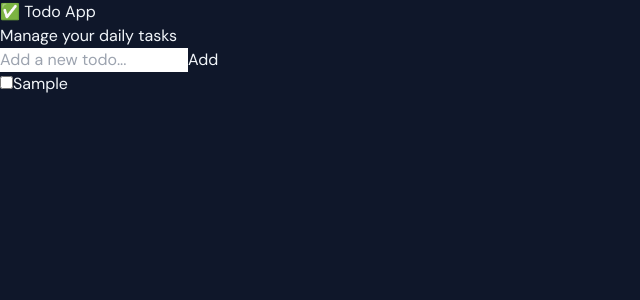
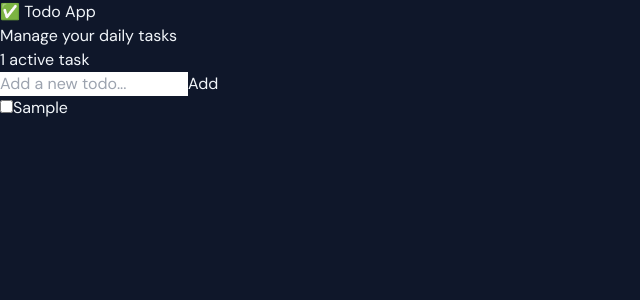
Before and after one commit to Teoteo11/unict-todo-app, a React (Vite) app: page / in a window 1280 px wide. Both pictures are taken after typing "Sample" into the empty fields and a click on the button "Add". Shown: the top 300 px of the page, without its empty margins (0-640 px from the left). Built offline with nearby package versions, Linux system fonts and the light colour scheme.

Commit message:
06 - conditional rendering

```diff
--- a/src/App.tsx
+++ b/src/App.tsx
@@ -16,10 +16,12 @@ function App() {
     setTodos([...todos, newTodo]);
   };
 
+  const activeCount = todos.filter((t) => !t.completed).length;
+
   return (
     <div className="min-h-screen bg-slate-900 flex items-center justify-center p-4">
       <div className="w-full max-w-lg">
-        <Header />
+        <Header activeCount={activeCount} />
         <TodoForm onAdd={addTodo} />
         <TodoList todos={todos} />
       </div>
--- a/src/components/Header.tsx
+++ b/src/components/Header.tsx
@@ -1,4 +1,8 @@
-function Header() {
+interface HeaderProps {
+  activeCount?: number;
+}
+
+function Header({ activeCount }: HeaderProps) {
   return (
     <div className="text-center mb-10">
       <h1 className="text-4xl font-bold text-white tracking-tight">
@@ -7,6 +11,12 @@ function Header() {
       <p className="text-slate-400 mt-2 text-sm">
         Manage your daily tasks
       </p>
+      {/* Short-circuit &&: mostra il badge SOLO se activeCount è > 0 */}
+      {activeCount !== undefined && activeCount > 0 && (
+        <span className="inline-block mt-3 text-xs bg-indigo-900/50 text-indigo-400 px-3 py-1 rounded-full">
+          {activeCount} {activeCount === 1 ? 'active task' : 'active tasks'}
+        </span>
+      )}
     </div>
   );
 }
--- a/src/components/TodoItem.tsx
+++ b/src/components/TodoItem.tsx
@@ -6,22 +6,30 @@ interface TodoItemProps {
 
 function TodoItem({ todo }: TodoItemProps) {
   return (
-    <div className="flex items-center gap-3 p-4 bg-slate-800 rounded-xl border border-slate-700 group">
+    <div className={`flex items-center gap-3 p-4 rounded-xl border transition-all ${
+      // Operatore ternario: apply different styles based on completed
+      todo.completed
+        ? 'bg-slate-800/50 border-slate-700/50'
+        : 'bg-slate-800 border-slate-700'
+    }`}>
       <input
         type="checkbox"
         checked={todo.completed}
         readOnly
-        className="w-5 h-5 accent-indigo-500 cursor-pointer rounded"
+        className="w-5 h-5 accent-indigo-500 cursor-pointer"
       />
-      <span
-        className={`flex-1 text-sm font-medium transition-all ${
-          todo.completed
-            ? 'line-through text-slate-500'
-            : 'text-slate-100'
-        }`}
-      >
+      <span className={`flex-1 text-sm font-medium ${
+        todo.completed ? 'line-through text-slate-500' : 'text-slate-100'
+      }`}>
         {todo.text}
       </span>
+
+      {/* Short-circuit &&: show the badge only if completed is true */}
+      {todo.completed && (
+        <span className="text-xs bg-emerald-900/50 text-emerald-400 px-2 py-1 rounded-full font-medium">
+          ✓ Done
+        </span>
+      )}
     </div>
   );
 }
--- a/src/components/TodoList.tsx
+++ b/src/components/TodoList.tsx
@@ -7,10 +7,12 @@ interface TodoListProps {
 }
 
 function TodoList({ todos }: TodoListProps) {
+  // Early return: early exit to handle the special case
   if (todos.length === 0) {
     return <EmptyState />;
   }
 
+  // If we get here, the list has at least one element
   return (
     <div className="flex flex-col gap-2">
       {todos.map((todo) => (
```
